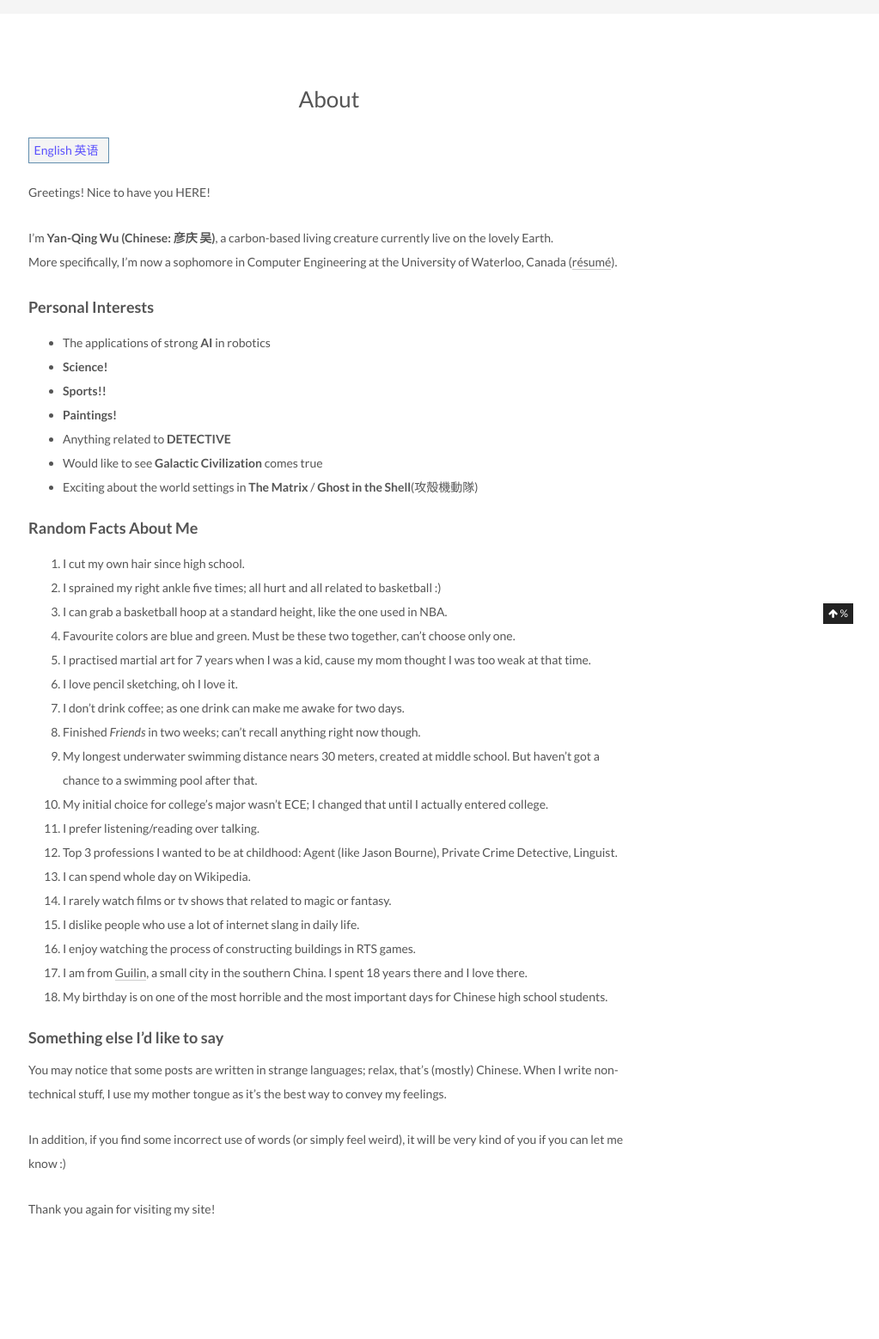
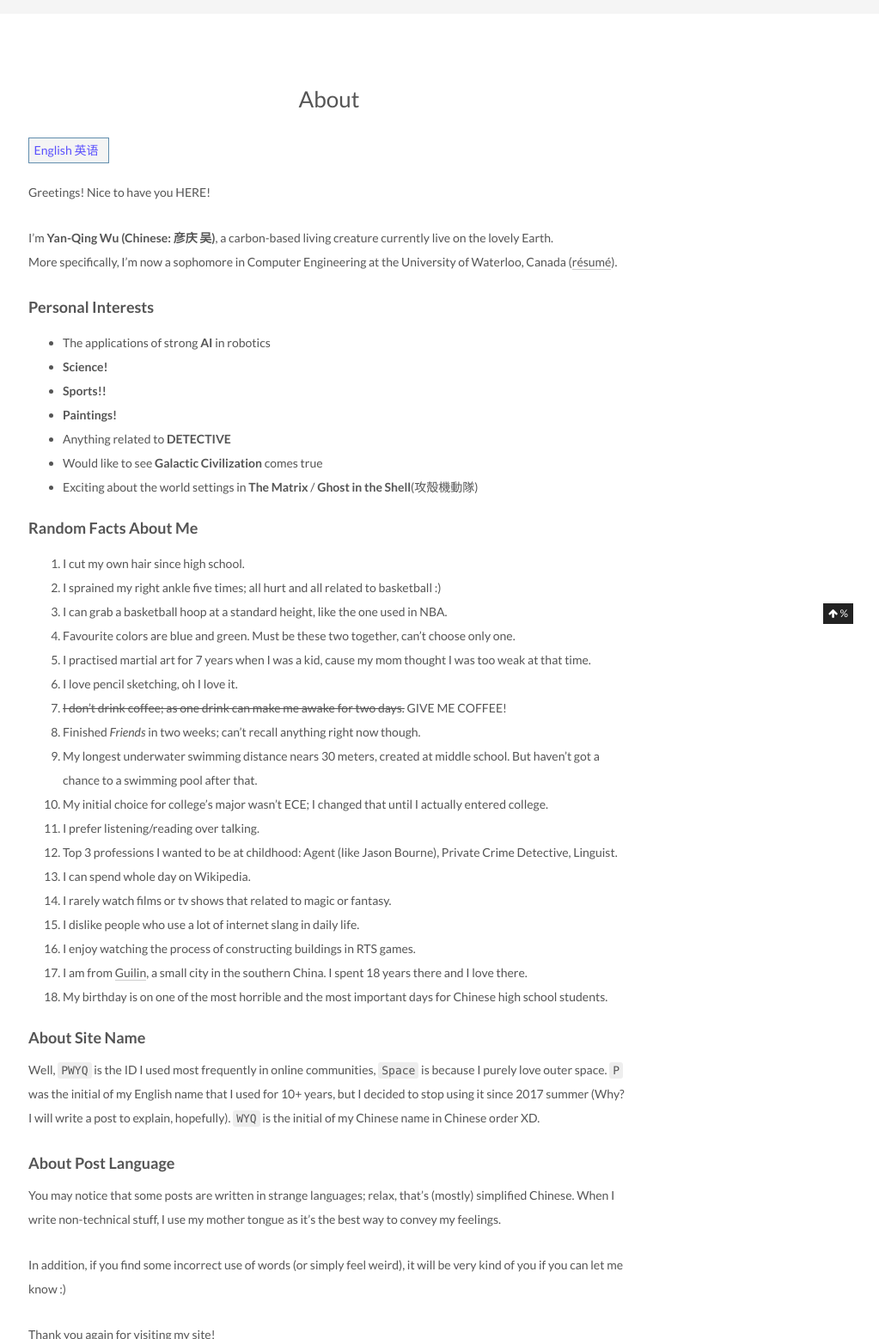
Before and after one commit to pwyq/blog, a Jekyll site: the page built from about/index.html, in a window 1280 px wide, cut to the strip 274-1832 px from the top of the page. Shown: the whole strip at 86% size, without its empty margins (257-1280 px from the left). Built offline with Jekyll 4.4.1, drawn with Linux system fonts in a browser that asks for light colours; comment, search, counter and statistics services are not loaded.

Commit message:
[update] ...

```diff
--- a/_includes/_about/en.md
+++ b/_includes/_about/en.md
@@ -19,7 +19,7 @@ More specifically, I'm now a sophomore in Computer Engineering at the University
 4. Favourite colors are blue and green. Must be these two together, can't choose only one.
 5. I practised martial art for 7 years when I was a kid, cause my mom thought I was too weak at that time.
 6. I love pencil sketching, oh I love it.
-7. I don't drink coffee; as one drink can make me awake for two days.
+7. ~~I don't drink coffee; as one drink can make me awake for two days.~~ GIVE ME COFFEE!
 8. Finished *Friends* in two weeks; can't recall anything right now though.
 9. My longest underwater swimming distance nears 30 meters, created at middle school. But haven't got a chance to a swimming pool after that.
 10. My initial choice for college's major wasn't ECE; I changed that until I actually entered college.
@@ -32,8 +32,14 @@ More specifically, I'm now a sophomore in Computer Engineering at the University
 17. I am from [Guilin][1], a small city in the southern China. I spent 18 years there and I love there.
 18. My birthday is on one of the most horrible and the most important days for Chinese high school students.
 
-#### Something else I'd like to say
-You may notice that some posts are written in strange languages; relax, that's (mostly) Chinese.
+#### About Site Name
+Well, `PWYQ` is the ID I used most frequently in online communities, `Space` is because I purely love outer space.
+`P` was the initial of my English name that I used for 10+ years, but I decided to stop using it since 2017 summer
+(Why? I will write a post to explain, hopefully).
+`WYQ` is the initial of my Chinese name in Chinese order XD.
+
+#### About Post Language
+You may notice that some posts are written in strange languages; relax, that's (mostly) simplified Chinese.
 When I write non-technical stuff, I use my mother tongue as it's the best way to convey my feelings.
 
 In addition, if you find some incorrect use of words (or simply feel weird), it will be very kind of you if you can let me know :)
```
Also changed, not shown: _includes/_about/zh.md (+4 -4 lines), _posts/2018-01-01-Booklists.md (+24 -3 lines).
